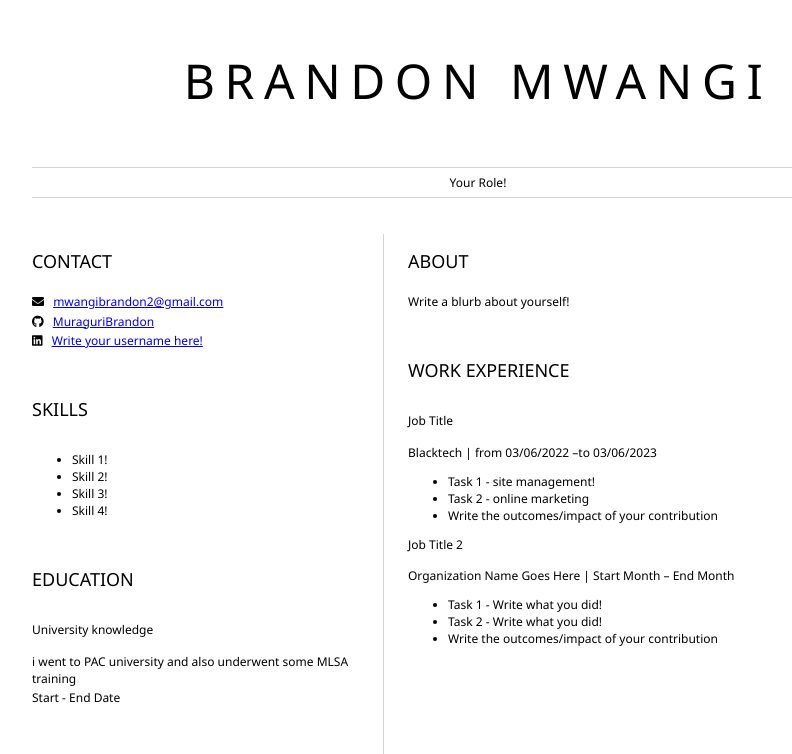
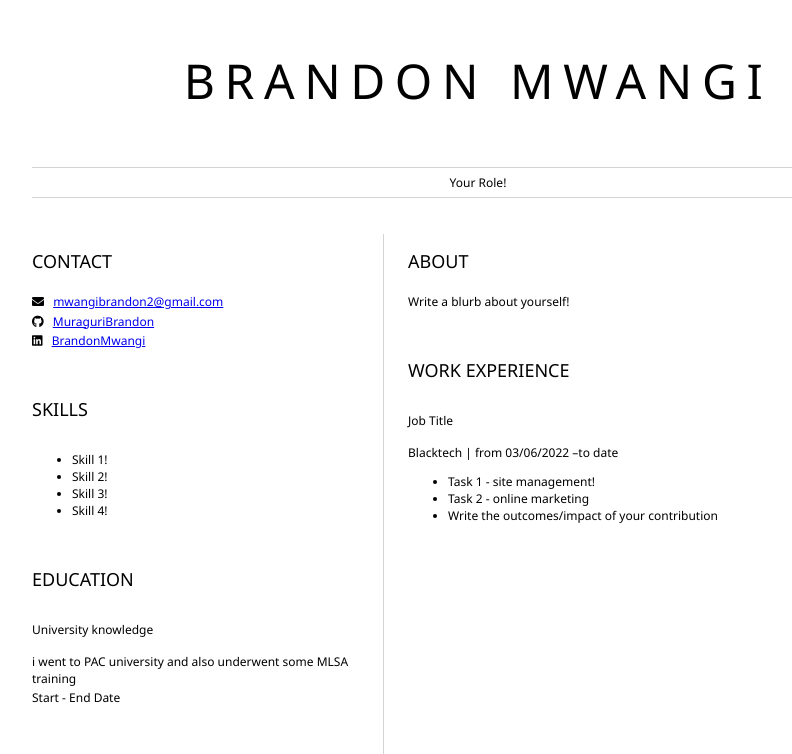
Before and after one commit to MuraguriBrandon/my-MLSA-training-, a plain HTML site: page index.html in a window 1280 px wide. Shown: the whole page, without its empty margins (162-954 px from the left). Drawn offline with Linux system fonts and the light colour scheme.

Commit message:
Update index.html

```diff
--- a/index.html
+++ b/index.html
@@ -3,7 +3,7 @@
 <head>
     <link href="style.css" rel="stylesheet">
     <link rel="stylesheet" href="https://cdnjs.cloudflare.com/ajax/libs/font-awesome/5.15.4/css/all.min.css">
-    <title>Your Name Goes Here!</title>
+    <title>Brandon Mwangi</title>
 </head>
 <body>
     <header id="header">
@@ -28,7 +28,7 @@
                 </p>
                 <p>
                     <i class="fab fa-linkedin" aria-hidden="true"></i>
-                    <a href="linkedin.com/yourLinkedInUsername">Write your username here!</a>
+                    <a href="https://www.linkedin.com/in/brandon-mwangi/">BrandonMwangi</a>
                 </p>
             </section>
             <section>
@@ -64,7 +64,7 @@
                 <!-- your work experience -->
                 <h3>Job Title</h3>
                 <p>
-                    Blacktech | from 03/06/2022 –to 03/06/2023
+                    Blacktech | from 03/06/2022 –to date
                 </p>
                 <ul>
                         <li>Task 1 - site management!</li>
@@ -72,16 +72,7 @@
                         <li>Write the outcomes/impact of your contribution</li>
 
                 </ul>
-                <h3>Job Title 2</h3>
-                <p>
-                    Organization Name Goes Here | Start Month – End Month
-                </p>
-                <ul>
-                        <li>Task 1 - Write what you did!</li>
-                        <li>Task 2 - Write what you did!</li>
-                        <li>Write the outcomes/impact of your contribution</li>
 
-                </ul>
             </section>
         </article>
     </main>
```
